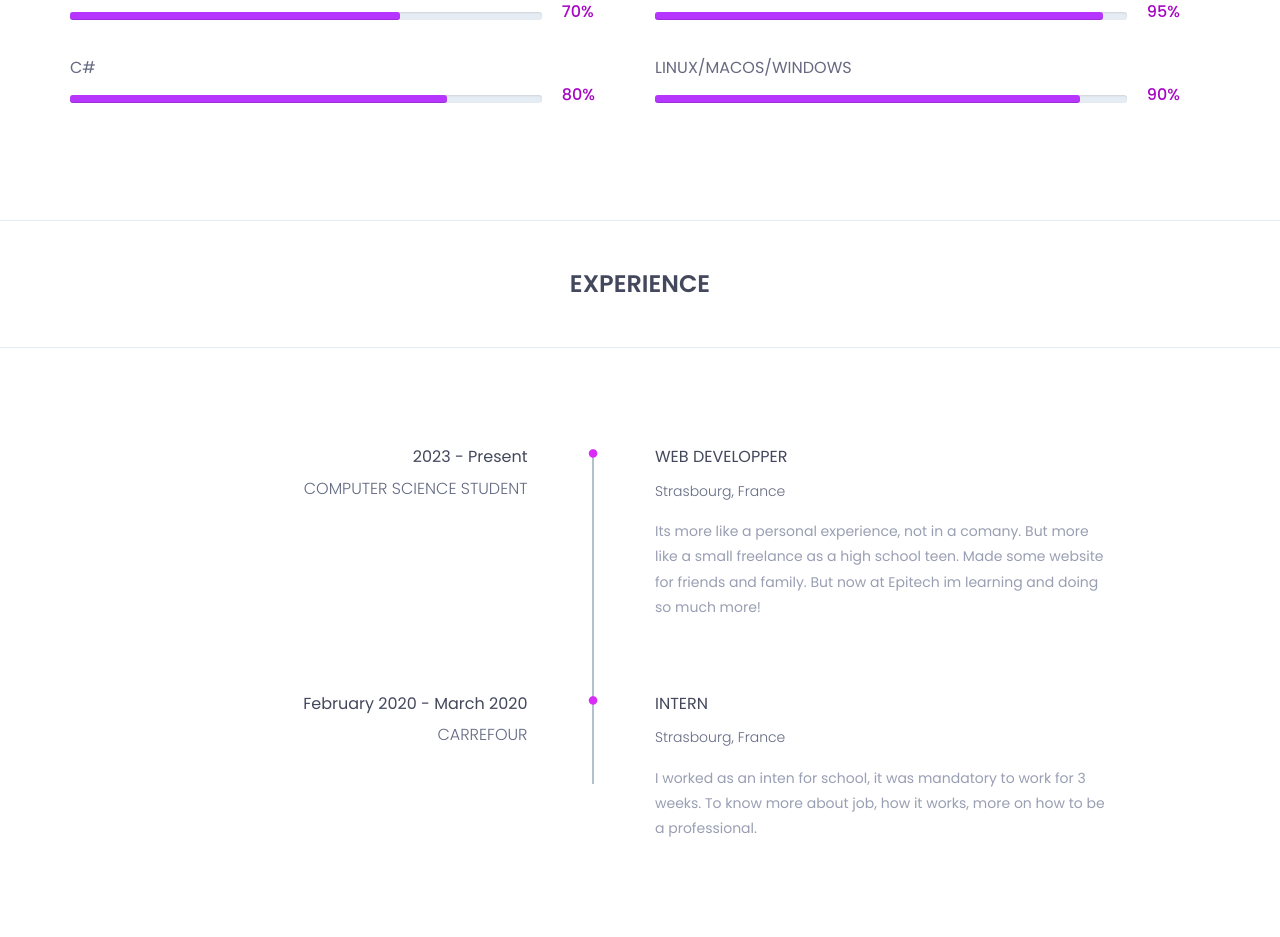
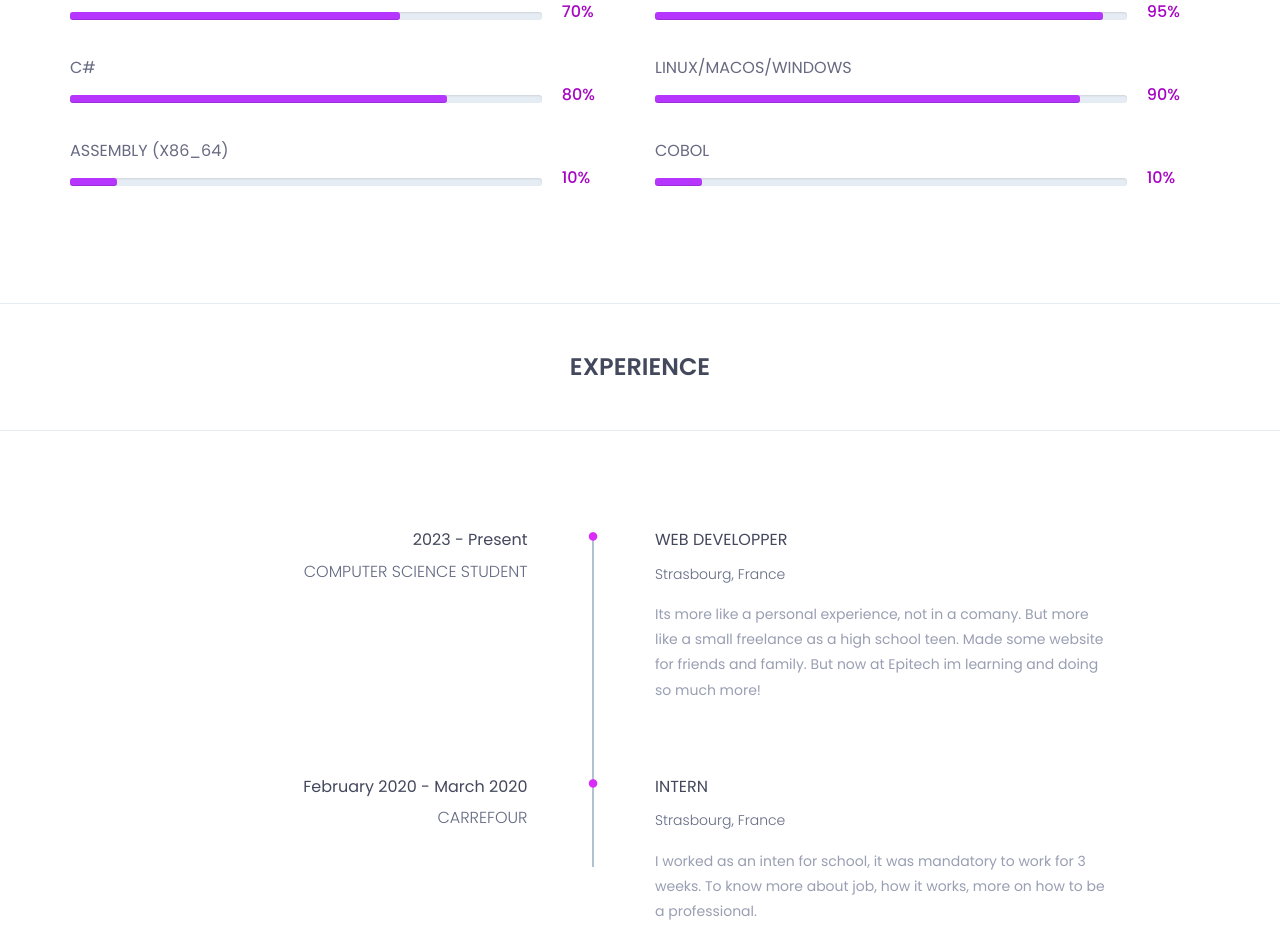
Before and after one commit to SharokhKeshawarz/SharokhKeshawarz.github.io, a plain HTML site: page index.html in a window 1280 px wide. Shown: the part 2900-3837 px from the top of the page. Drawn offline with nearby package versions, Linux system fonts and the light colour scheme.

Commit message:
Fix issues

```diff
--- a/index.html
+++ b/index.html
@@ -299,7 +299,6 @@
                   <div class="progress ">
                     <div class="progress-bar" role="progressbar" aria-valuenow="80" aria-valuemin="10"
                       aria-valuemax="100">
-
                     </div>
                   </div>
                   <h3>80%</h3>
@@ -327,6 +326,17 @@
                     </div>
                   </div>
                   <h3>80%</h3>
+                </div>
+              </div><!-- /.barWrapper -->
+              <div class="barWrapper">
+                <span class="progressText">Assembly (x86_64)</span>
+                <div class="single-progress-txt">
+                  <div class="progress ">
+                    <div class="progress-bar" role="progressbar" aria-valuenow="10" aria-valuemin="10"
+                      aria-valuemax="100">
+                    </div>
+                  </div>
+                  <h3>10%</h3>
                 </div>
               </div><!-- /.barWrapper -->
             </div>
@@ -379,6 +389,17 @@
                     </div>
                   </div>
                   <h3>90%</h3>
+                </div>
+              </div><!-- /.barWrapper -->
+              <div class="barWrapper">
+                <span class="progressText"> COBOL</span>
+                <div class="single-progress-txt">
+                  <div class="progress ">
+                    <div class="progress-bar" role="progressbar" aria-valuenow="10" aria-valuemin="10"
+                      aria-valuemax="100">
+                    </div>
+                  </div>
+                  <h3>10%</h3>
                 </div>
               </div><!-- /.barWrapper -->
             </div>
```
